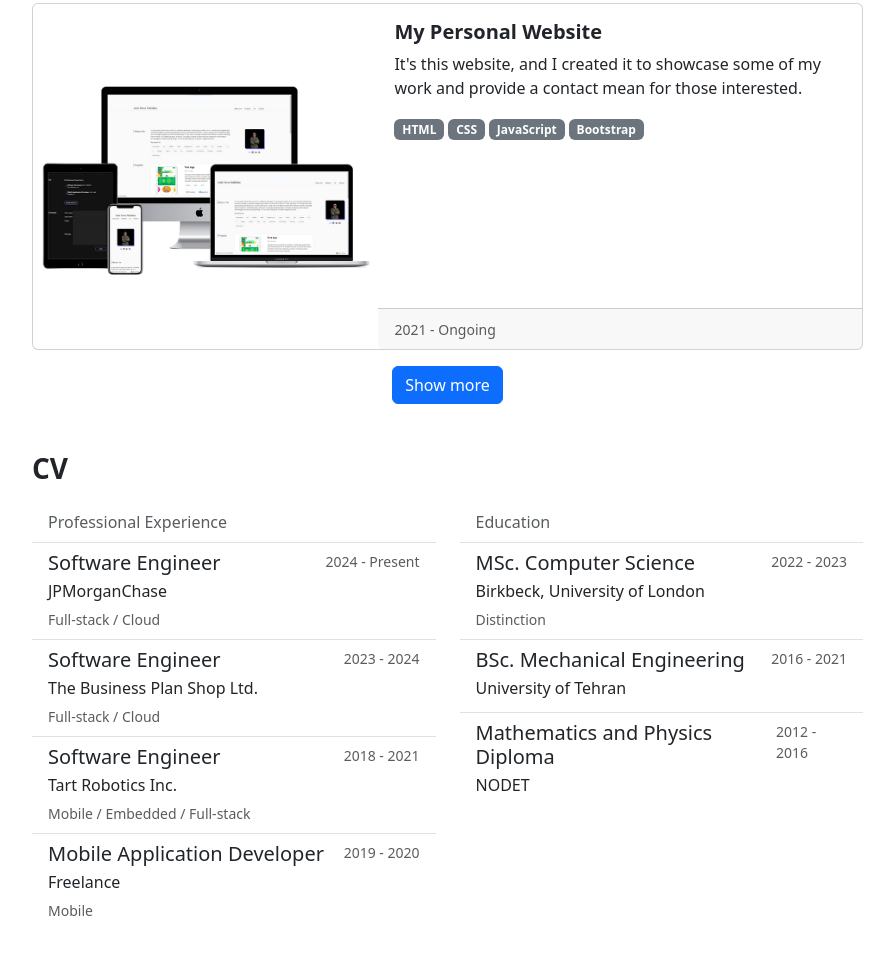
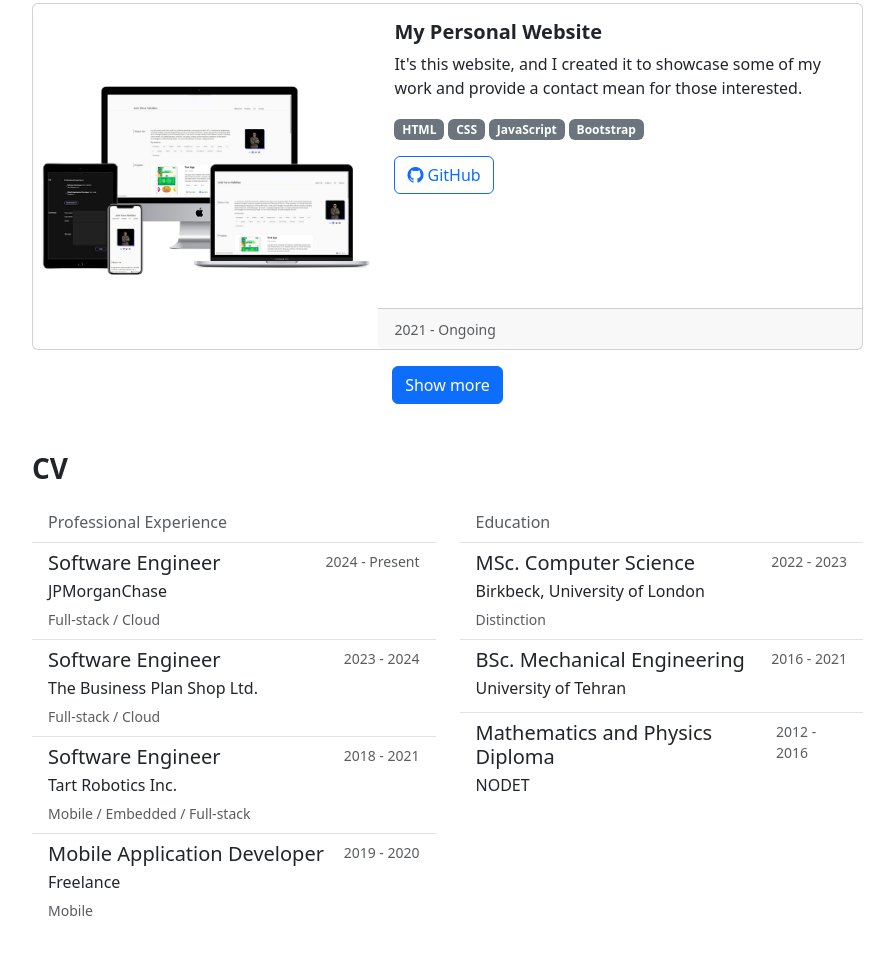
Before and after one commit to eypiem/eypiem.github.io, a plain HTML site: page index.html in a window 1280 px wide. Shown: the part 1322-2276 px from the top of the page, without its empty margins (335-1229 px from the left). Drawn offline with nearby package versions, Linux system fonts and the light colour scheme; a script that the page names is missing.

Commit message:
Add personal website GitHub

```diff
--- a/index.html
+++ b/index.html
@@ -307,6 +307,12 @@
                         <div class="badge text-bg-secondary">JavaScript</div>
                         <div class="badge text-bg-secondary">Bootstrap</div>
                       </div>
+                      <a
+                        href="https://github.com/eypiem/eypiem.github.io"
+                        target="_blank"
+                        class="btn btn-outline-primary mt-3"
+                        ><i class="bi bi-github"></i> GitHub</a
+                      >
                     </div>
                     <div class="card-footer mt-auto">
                       <small class="text-body-secondary">2021 - Ongoing</small>
```
